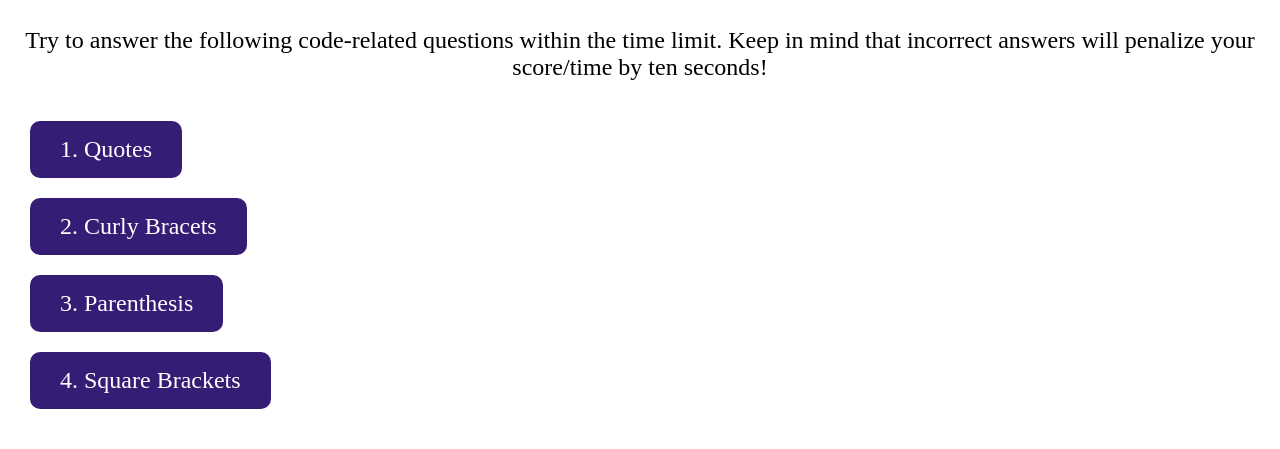
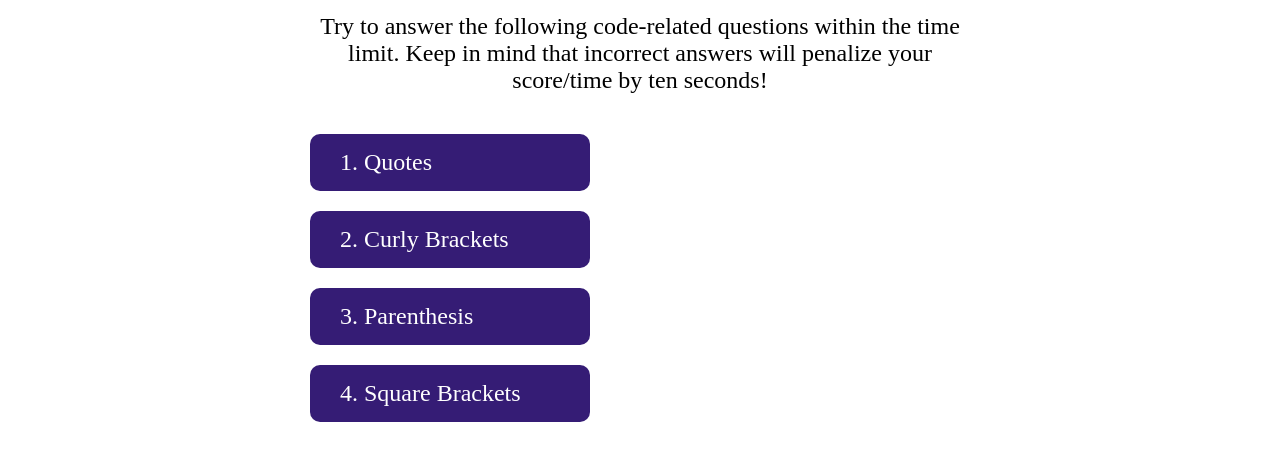
Before and after one commit to AndrewTullos/Script-Racer, a plain HTML site: page Question1.html in a window 1280 px wide. Shown: the part 141-590 px from the top of the page. Drawn offline with Linux system fonts and the light colour scheme.

Commit message:
styling of buttons

```diff
--- a/Question1.html
+++ b/Question1.html
@@ -38,7 +38,7 @@
 
       <div class="item-3 item">
         <a href="Question2.html" class="button-link">1. Quotes</a>
-        <a href="Question2.html" class="button-link">2. Curly Bracets</a>
+        <a href="Question2.html" class="button-link">2. Curly Brackets</a>
         <a href="Question2.html" class="button-link">3. Parenthesis</a>
         <a href="Question2.html" class="button-link">4. Square Brackets</a>
       </div>
--- a/assets/style.css
+++ b/assets/style.css
@@ -44,24 +44,30 @@ header {
   text-align: center;
   padding: 10px;
   margin: 10px;
+  width: 700px;
 }
 
 .item-3 {
   display: flex;
   flex-direction: column;
   align-items: flex-start;
+  width: 300px;
+
 }
 
 
 .button-link {
   display: inline-block;
+  text-align: left;
   background-color: #351C75;
   color: white;
   padding: 15px 30px;
   border-radius: 10px;
   margin-right: 10px;
   margin-left: 10px;
+  width: 100%;
 }
+
 
 .button-link:hover {
   background-color: #BD60E7;
```
